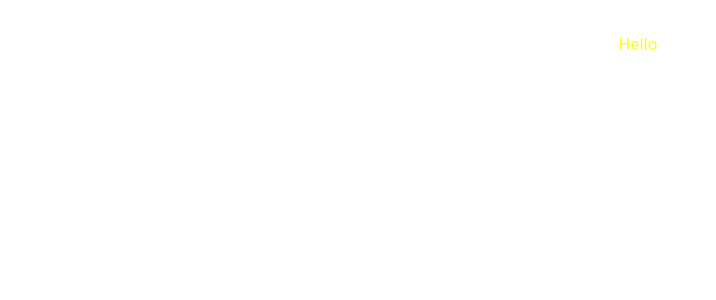
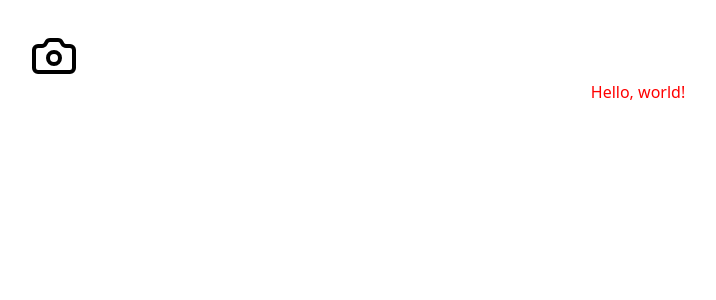
Before and after one commit to SahilRamdoss/Scheduly, a React (Vite) app: page / in a window 1280 px wide. Shown: the top 300 px of the page, without its empty margins (2-718 px from the left). Built offline with nearby package versions, Linux system fonts and the light colour scheme.

Commit message:
Added lucide-react package to the project

```diff
--- a/index.html
+++ b/index.html
@@ -4,6 +4,8 @@
     <meta charset="UTF-8" />
     <meta name="viewport" content="width=device-width, initial-scale=1.0" />
     <title>Scheduly</title>
+
+    <!-- Using Tailwind, Lucide React -->
   </head>
   <body>
     <div id="root"></div>
--- a/package.json
+++ b/package.json
@@ -11,6 +11,7 @@
   },
   "dependencies": {
     "@tailwindcss/vite": "^4.1.8",
+    "lucide-react": "^0.513.0",
     "react": "^19.1.0",
     "react-dom": "^19.1.0",
     "tailwindcss": "^4.1.8"
--- a/src/App.jsx
+++ b/src/App.jsx
@@ -1,12 +1,11 @@
 import { useState } from 'react'
 import './App.css'
+import Sidebar from './SideBar.jsx'
 
 function App() {
   return (
     <>
-      <div className="text-(--color-bloodRed)">
-        Hello
-      </div>
+      <Sidebar/>
     </>
   )
 }
--- /dev/null
+++ b/src/Sidebar.jsx
@@ -0,0 +1,12 @@
+import { Camera } from 'lucide-react';
+
+export default function Sidebar(){
+
+    return (
+        <>
+          <div className="text-(--color-bloodRed)">
+            <Camera color="black" size={48} />Hello, world!
+          </div>
+        </>
+    )
+}
--- a/src/index.css
+++ b/src/index.css
@@ -1,5 +1,5 @@
 @import "tailwindcss";
 
 @theme {
-    --color-bloodRed: #FFFF00;
+    --color-bloodRed: red;
 }
```
Also changed, not shown: 1 other file (tests, documents, lock files or other folders).
